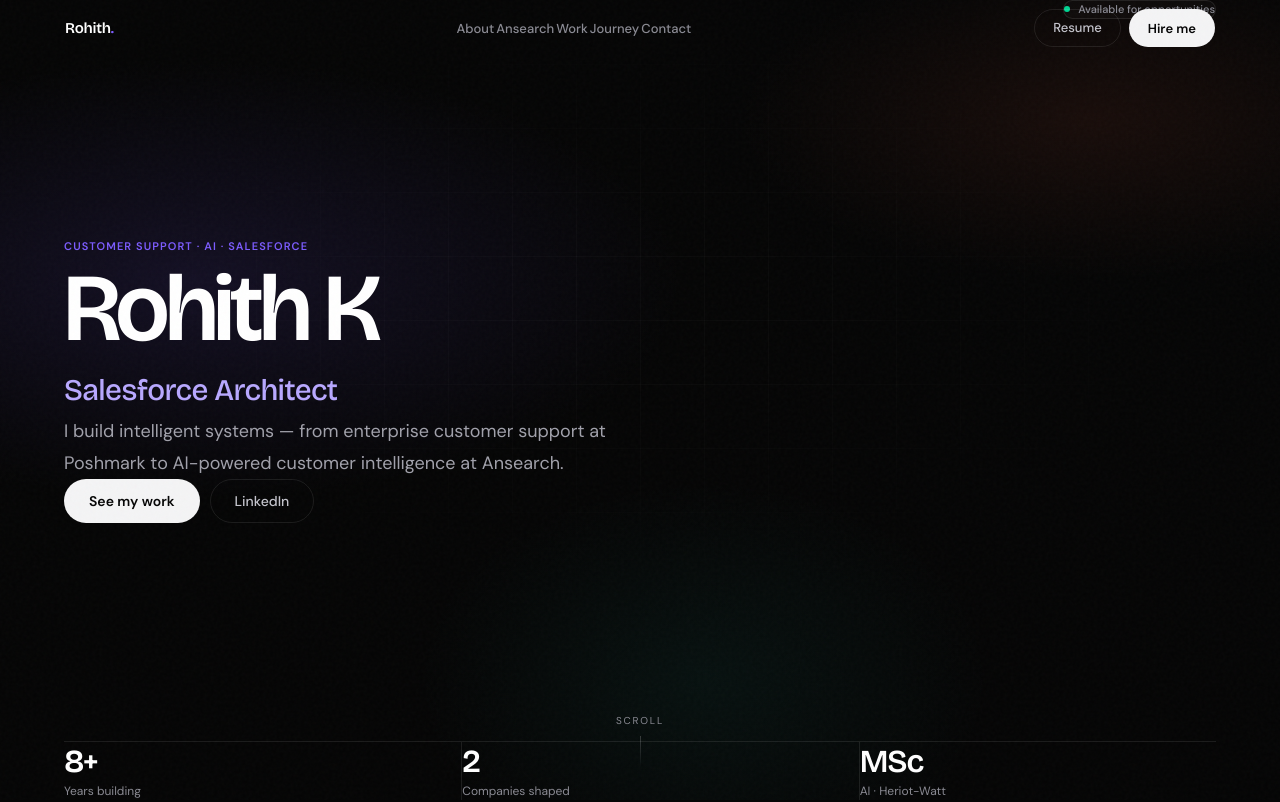
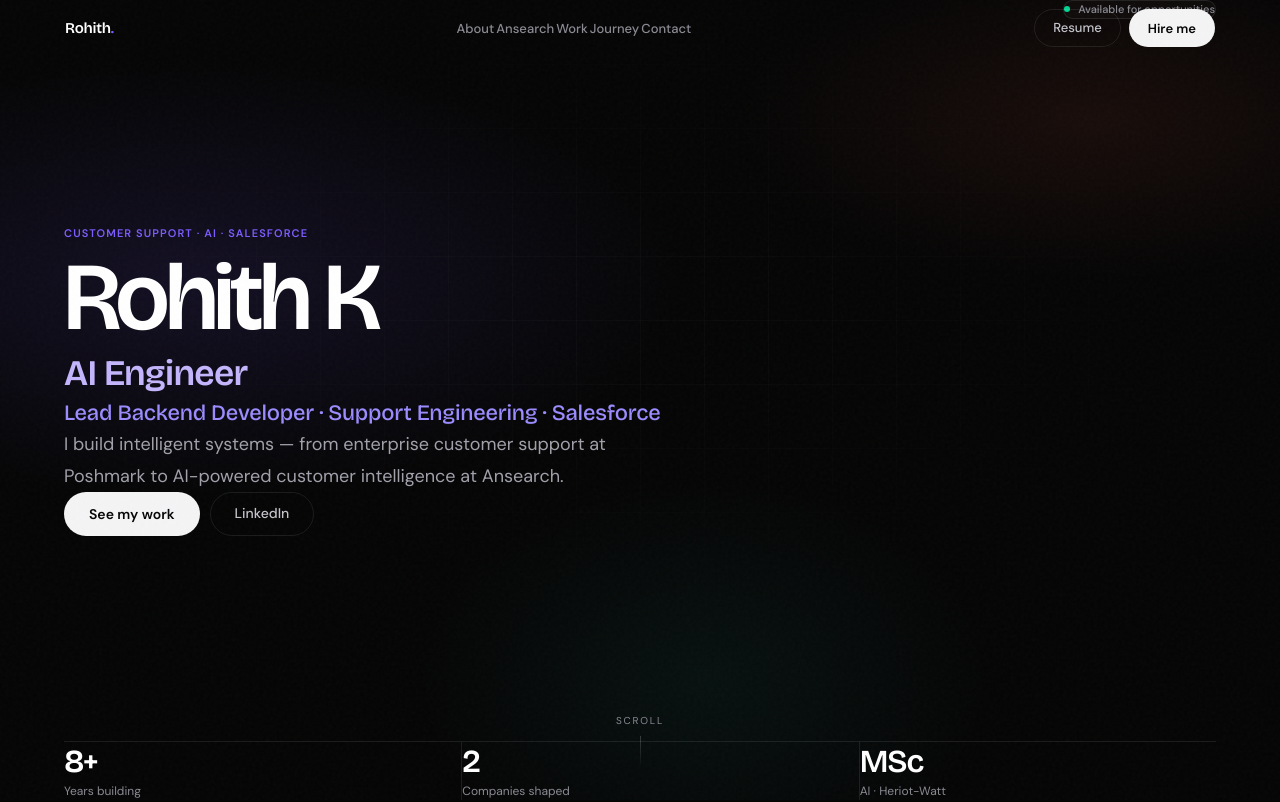
Before and after one commit to RohithKulothungan/MyProfile, a React (Vite) app: page / in a window 1280 px wide. Shown: the top 802 px of the page. Built offline with nearby package versions, Linux system fonts and the light colour scheme.

Commit message:
Fix hero subtitle clipping — show AI Engineer as static visible title
Remove animated role rotator that clipped text. Display 'AI Engineer' as
a permanent headline with subheadline for backend/support/Salesforce roles.

Co-authored-by: Rohith K <RohithKulothungan@users.noreply.github.com>

```diff
--- a/src/components/Hero.tsx
+++ b/src/components/Hero.tsx
@@ -1,17 +1,7 @@
-import { useState, useEffect } from 'react'
-import { motion, AnimatePresence } from 'framer-motion'
+import { motion } from 'framer-motion'
 import { profile } from '../data/profile'
 
 export default function Hero() {
-  const [roleIndex, setRoleIndex] = useState(0)
-
-  useEffect(() => {
-    const interval = setInterval(() => {
-      setRoleIndex((i) => (i + 1) % profile.roles.length)
-    }, 2800)
-    return () => clearInterval(interval)
-  }, [])
-
   return (
     <section className="relative min-h-[100dvh] flex flex-col overflow-x-clip">
       <div className="absolute inset-0 gradient-mesh pointer-events-none" />
@@ -44,25 +34,20 @@ export default function Hero() {
             initial={{ opacity: 0, y: 24 }}
             animate={{ opacity: 1, y: 0 }}
             transition={{ duration: 0.7, delay: 0.2, ease: [0.22, 1, 0.36, 1] }}
-            className="display-xl text-white mb-5"
+            className="display-xl text-white"
           >
             {profile.name}
           </motion.h1>
 
-          <div className="mb-8 min-h-[2.75rem] sm:min-h-[3rem] md:min-h-[3.25rem] flex items-center">
-            <AnimatePresence mode="wait">
-              <motion.p
-                key={roleIndex}
-                initial={{ y: 14, opacity: 0 }}
-                animate={{ y: 0, opacity: 1 }}
-                exit={{ y: -14, opacity: 0 }}
-                transition={{ duration: 0.4, ease: [0.22, 1, 0.36, 1] }}
-                className="role-title"
-              >
-                {profile.roles[roleIndex]}
-              </motion.p>
-            </AnimatePresence>
-          </div>
+          <motion.div
+            initial={{ opacity: 0, y: 16 }}
+            animate={{ opacity: 1, y: 0 }}
+            transition={{ duration: 0.6, delay: 0.35 }}
+            className="mt-6 mb-8 space-y-2 overflow-visible"
+          >
+            <p className="role-title">{profile.headline}</p>
+            <p className="role-subtitle">{profile.subheadline}</p>
+          </motion.div>
 
           <motion.p
             initial={{ opacity: 0, y: 16 }}
--- a/src/data/profile.ts
+++ b/src/data/profile.ts
@@ -1,7 +1,8 @@
 export const profile = {
   name: 'Rohith K',
   fullName: 'Rohith KM',
-  roles: ['Support Engineer', 'AI Builder', 'Salesforce Architect', 'Startup COO'],
+  headline: 'AI Engineer',
+  subheadline: 'Lead Backend Developer · Support Engineering · Salesforce',
   tagline:
     'I build intelligent systems — from enterprise customer support at Poshmark to AI-powered customer intelligence at Ansearch.',
   location: 'Chennai, India',
--- a/src/index.css
+++ b/src/index.css
@@ -123,9 +123,10 @@ body {
   font-family: var(--font-display);
   font-size: clamp(2.75rem, 7.5vw + 0.25rem, 6rem);
   font-weight: 600;
-  line-height: 1.08;
+  line-height: 1.12;
   letter-spacing: -0.04em;
-  padding-bottom: 0.04em;
+  margin-bottom: 0;
+  overflow: visible;
 }
 
 .display-lg {
@@ -150,11 +151,22 @@ body {
 
 .role-title {
   font-family: var(--font-display);
-  font-size: clamp(1.25rem, 2.5vw + 0.35rem, 1.875rem);
+  font-size: clamp(1.5rem, 3vw + 0.5rem, 2.25rem);
+  font-weight: 600;
+  line-height: 1.3;
+  letter-spacing: -0.02em;
+  color: #c4b5fd;
+  overflow: visible;
+}
+
+.role-subtitle {
+  font-family: var(--font-display);
+  font-size: clamp(1rem, 1.8vw + 0.35rem, 1.375rem);
   font-weight: 500;
-  line-height: 1.35;
-  letter-spacing: -0.02em;
-  color: #b8a8ff;
+  line-height: 1.4;
+  letter-spacing: -0.01em;
+  color: #9b8cff;
+  overflow: visible;
 }
 
 .body-lg {
```
